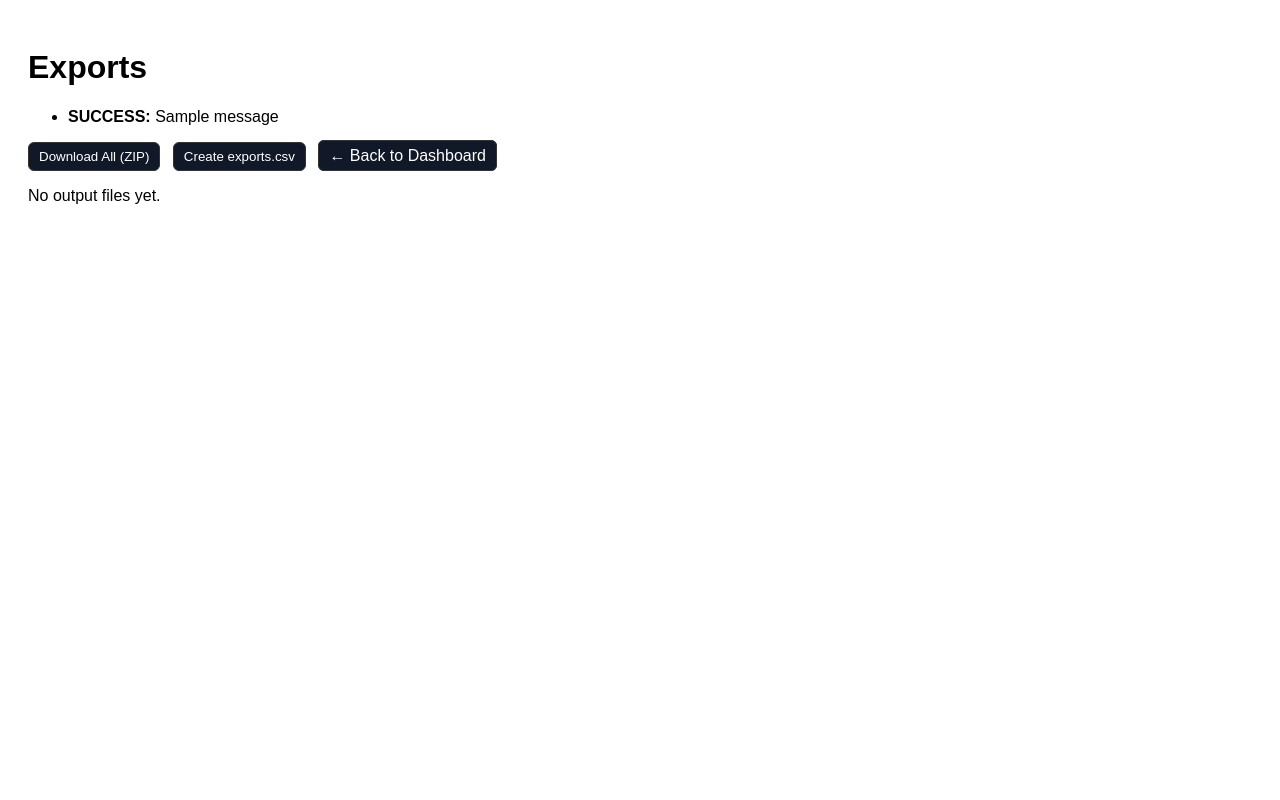
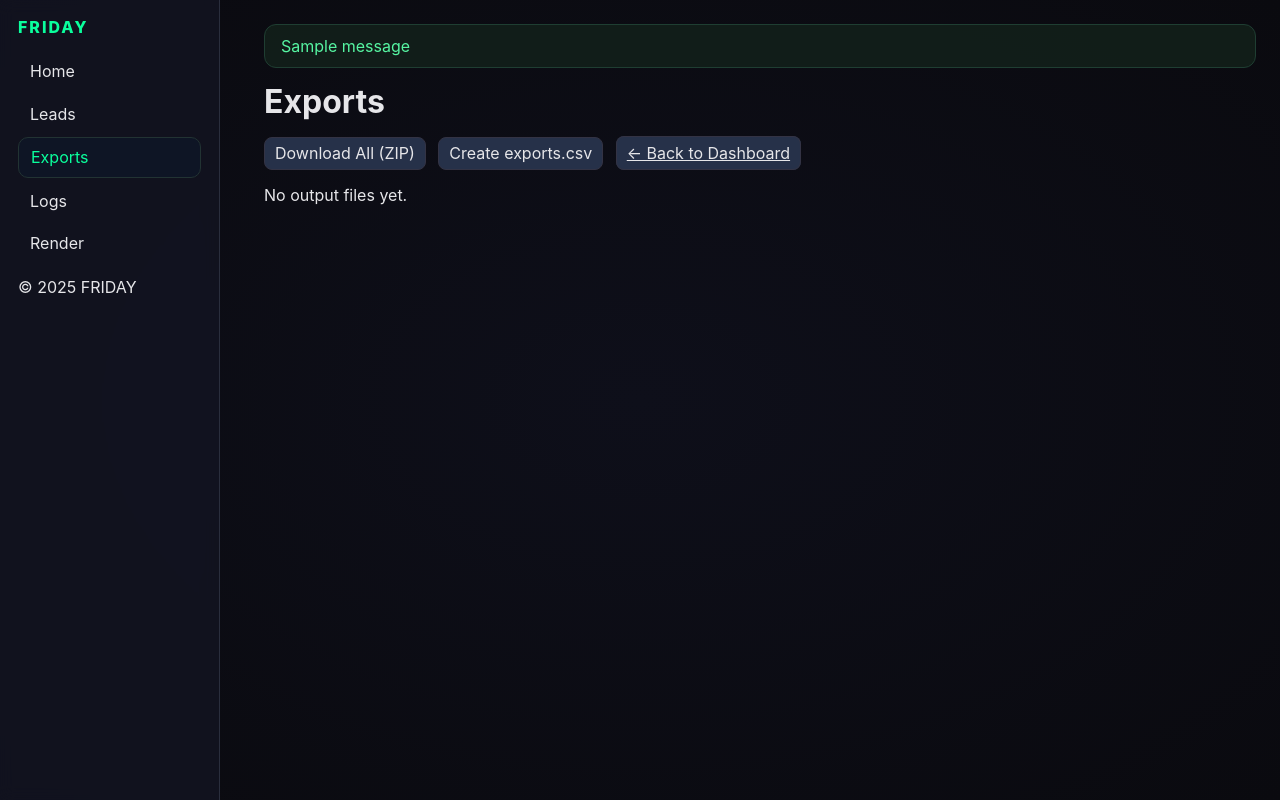
Before and after one commit to jacksonchami117-ui/friday-starter, a Flask app: page /exports/ in a window 1280 px wide. Run offline with Flask 3, Linux system fonts and the light colour scheme; one stand-in notice (Sample message) is shown.

Commit message:
feat(ui): polish base layout and flash styles
Co-authored-by: jacksonchami117-ui <224072779+jacksonchami117-ui@users.noreply.github.com>

```diff
--- a/static/css/styles.css
+++ b/static/css/styles.css
@@ -48,6 +48,7 @@ h1 { margin: 0 0 16px; }
 }
 .banner.warning { color: #ffd479; border-color: #4e3f20; background: #2a2217cc; }
 .banner.success { color: var(--success); border-color: #1f3e32; background: #13221bcc; }
+.banner.error { color: #ff6b6b; border-color: #4e2020; background: #2a1717cc; }
 .cta { color: var(--accent); text-decoration: none; }
 .cta:hover { text-decoration: underline; }
 .list .list-item { padding: 14px; border-bottom: 1px dashed #2a2e3d; }
--- a/templates/base.html
+++ b/templates/base.html
@@ -11,16 +11,26 @@
   <aside class="nav-rail" aria-label="Primary">
     <div class="brand">FRIDAY</div>
     <nav>
-      <a href="/dashboard" class="{{ 'active' if request.path.startswith('/dashboard') else '' }}">Dashboard</a>
-      <a href="/projects"  class="{{ 'active' if request.path.startswith('/projects') else '' }}">Projects</a>
-      <a href="/sops"      class="{{ 'active' if request.path.startswith('/sops') else '' }}">SOPs</a>
-      <a href="/decisions" class="{{ 'active' if request.path.startswith('/decisions') else '' }}">Decisions</a>
-      <a href="/runs"      class="{{ 'active' if request.path.startswith('/runs') else '' }}">Runs</a>
-      <a href="/settings"  class="{{ 'active' if request.path.startswith('/settings') else '' }}">Settings</a>
+      <a href="/home" class="{{ 'active' if request.path == '/home' or request.path == '/' else '' }}">Home</a>
+      <a href="/leads/" class="{{ 'active' if request.path.startswith('/leads') else '' }}">Leads</a>
+      <a href="/exports/" class="{{ 'active' if request.path.startswith('/exports') else '' }}">Exports</a>
+      <a href="/logs" class="{{ 'active' if request.path.startswith('/logs') else '' }}">Logs</a>
+      <a href="/render/start" class="{{ 'active' if request.path.startswith('/render') else '' }}">Render</a>
     </nav>
     <div class="copyright">© 2025 FRIDAY</div>
   </aside>
   <main class="content" role="main">
+    <!-- Flash Messages -->
+    {% with messages = get_flashed_messages(with_categories=true) %}
+      {% if messages %}
+        {% for category, message in messages %}
+          <div class="banner {{ 'success' if category == 'success' else ('warning' if category == 'warning' else 'error') }}">
+            {{ message }}
+          </div>
+        {% endfor %}
+      {% endif %}
+    {% endwith %}
+
     {% block content %}{% endblock %}
   </main>
 </body>
--- a/templates/exports.html
+++ b/templates/exports.html
@@ -1,48 +1,36 @@
 
-<!DOCTYPE html>
-<html lang="en">
-<head>
-  <meta charset="UTF-8">
-  <title>Exports</title>
-  <style>
-    body { font-family: Arial, sans-serif; padding: 20px; }
-    table { width: 100%; border-collapse: collapse; margin-top: 15px; }
-    th, td { border: 1px solid #ccc; padding: 8px; text-align: left; }
-    th { background: #efefef; }
-    .btn { padding: 6px 10px; border: 1px solid #333; background: #111827; color: #fff; text-decoration: none; border-radius: 6px; }
-    form { display: inline-block; margin-right: 8px; }
-  </style>
-</head>
-<body>
+{% extends "base.html" %}
+
+{% block content %}
 <h1>Exports</h1>
-  {% with messages = get_flashed_messages(with_categories=true) %}
-    {% if messages %}
-      <ul>
-        {% for category, message in messages %}
-          <li><strong>{{ category|upper }}:</strong> {{ message }}</li>
-        {% endfor %}
-      </ul>
-    {% endif %}
-  {% endwith %}
 
 <div>
-    <form method="post" action="{{ url_for('exports.make_zip') }}">
+  <form method="post" action="{{ url_for('exports.make_zip') }}" style="display: inline-block; margin-right: 8px;">
     <button class="btn" type="submit">Download All (ZIP)</button>
   </form>
-    <form method="post" action="{{ url_for('exports.make_export_csv') }}">
+  <form method="post" action="{{ url_for('exports.make_export_csv') }}" style="display: inline-block; margin-right: 8px;">
     <button class="btn" type="submit">Create exports.csv</button>
   </form>
   <a class="btn" href="{{ url_for('index') }}">← Back to Dashboard</a>
 </div>
 
 {% if files %}
-  <table>
-    <thead><tr><th>File</th><th>Size (bytes)</th><th>Action</th></tr></thead>
+<table style="width: 100%; border-collapse: collapse; margin-top: 15px;">
+  <thead>
+    <tr>
+      <th style="border: 1px solid #2a2e3d; padding: 8px; text-align: left; background: var(--panel);">File</th>
+      <th style="border: 1px solid #2a2e3d; padding: 8px; text-align: left; background: var(--panel);">Size (bytes)</th>
+      <th style="border: 1px solid #2a2e3d; padding: 8px; text-align: left; background: var(--panel);">Action</th>
+    </tr>
+  </thead>
   <tbody>
     {% for f in files %}
       <tr>
-          <td>{{ f.name }}</td><td>{{ f.size }}</td>
-          <td><a class="btn" href="{{ url_for('exports.download_file', filename=f.name) }}">Download</a></td>
+        <td style="border: 1px solid #2a2e3d; padding: 8px;">{{ f.name }}</td>
+        <td style="border: 1px solid #2a2e3d; padding: 8px;">{{ f.size }}</td>
+        <td style="border: 1px solid #2a2e3d; padding: 8px;">
+          <a class="btn" href="{{ url_for('exports.download_file', filename=f.name) }}">Download</a>
+        </td>
       </tr>
     {% endfor %}
   </tbody>
@@ -50,5 +38,4 @@
 {% else %}
   <p>No output files yet.</p>
 {% endif %}
-</body>
-</html>
+{% endblock %}
```
Lines whose indentation alone changed are shown as unchanged.
